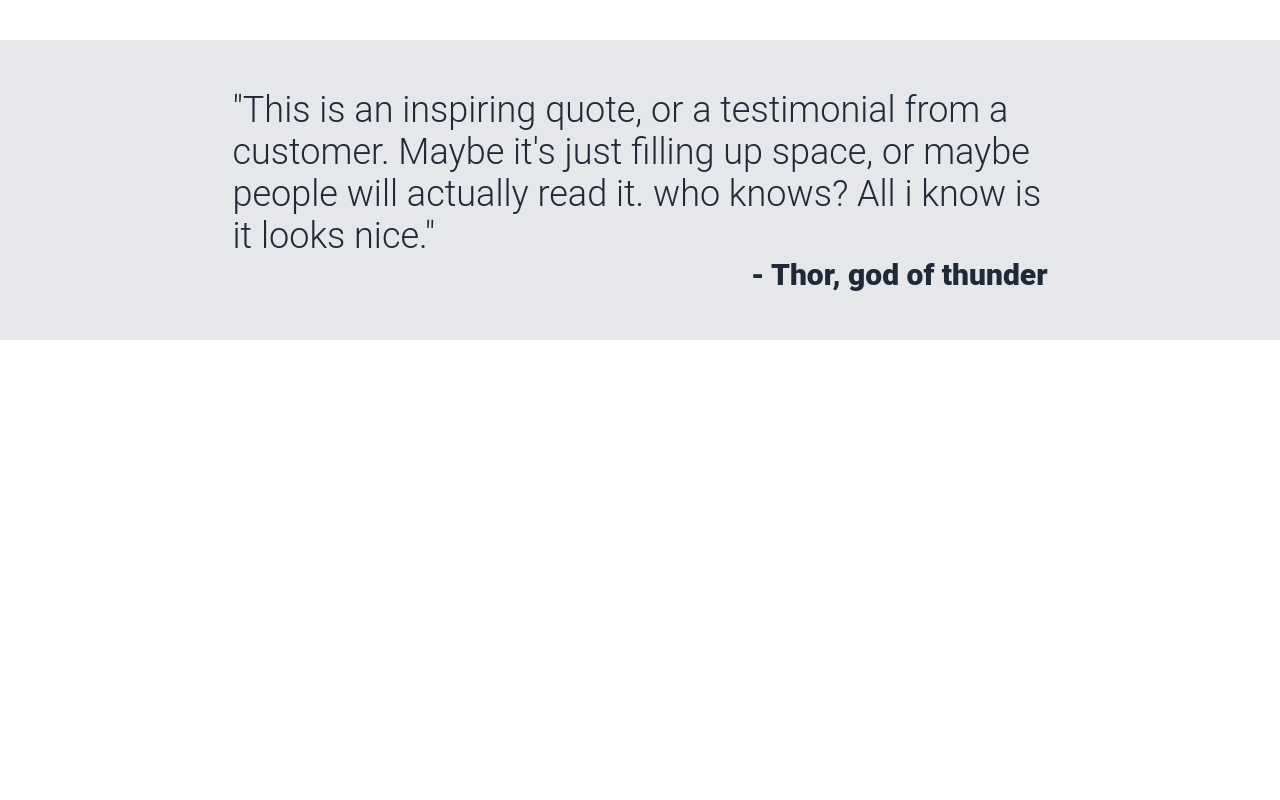
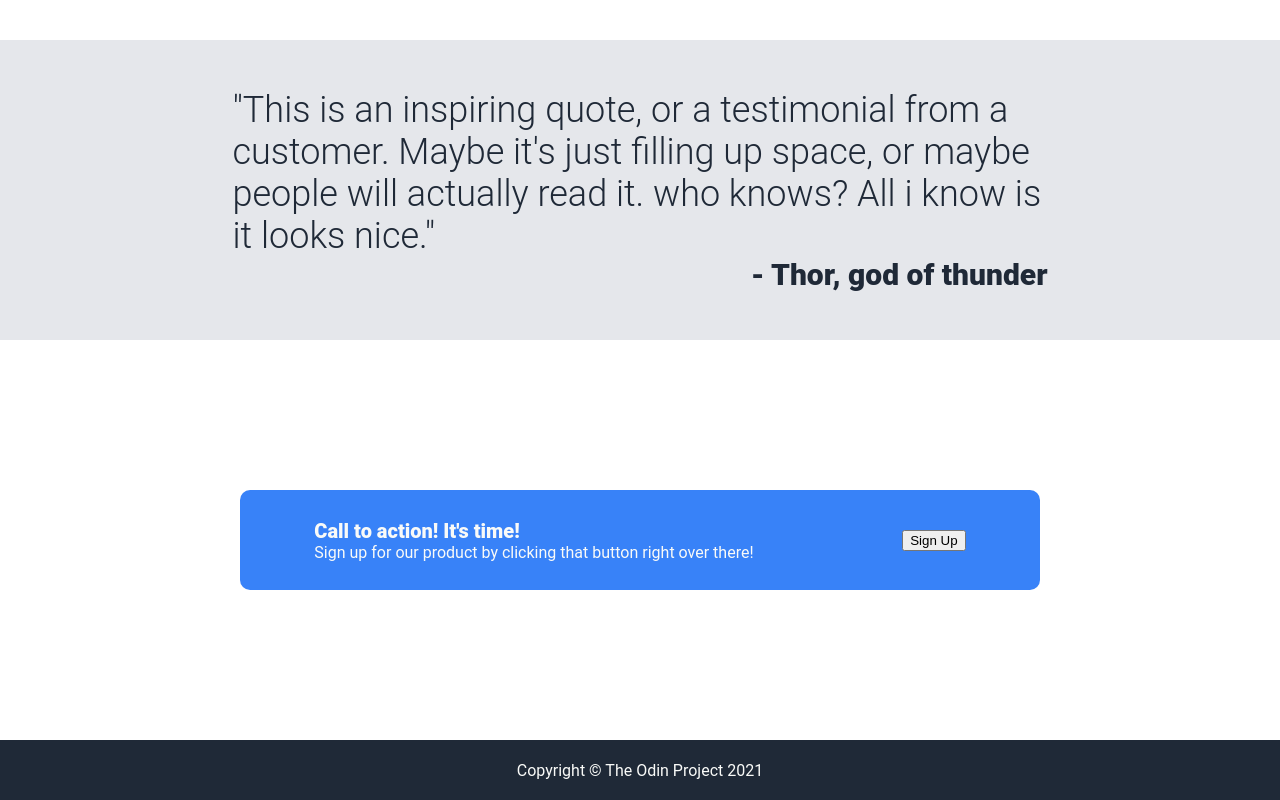
Before and after one commit to JoshTheGreatt/Landing-Page, a plain HTML site: page index.html in a window 1280 px wide. Shown: the part 1237-2037 px from the top of the page. Before the commit the page ends 1577 px from the top, so only its background shows below. Drawn offline with Linux system fonts and the light colour scheme.

Commit message:
added footer html and css

```diff
--- a/index.html
+++ b/index.html
@@ -70,7 +70,18 @@
             <a class="quote-author">- Thor, god of thunder</a>
         </div>
     </div>
-
+    <div class="content4">
+        <div class="action-box">
+            <div class="text">
+                <a class="action-text1">Call to action! It's time!</a>
+                <a class="action-text2"><br>Sign up for our product by clicking that button right over there!</a>
+            </div>
+            <button class="action-button">Sign Up</button>
+        </div>
+    </div>
+    <div class="footer">
+        <a class="footer-text">Copyright © The Odin Project 2021</a>
+    </div>
 </body>
 
 </html>
--- a/style.css
+++ b/style.css
@@ -117,6 +117,7 @@
      border: 2px solid #3882f8;
      justify-content: center;
      align-items: center;
+     border-radius: 10px;
  }
 
  .box {
@@ -167,3 +168,43 @@
      width: 815px;
      color: #1f2937;
  }
+
+ .content4 {
+     display: flex;
+     height: 400px;
+     justify-content: center;
+     align-items: center;
+ }
+
+ .action-box {
+     display: flex;
+     flex: 0 0 800px;
+     justify-content: space-around;
+     align-items: center;
+     height: 100px;
+     background-color: #3882f8;
+     border-radius: 10px;
+
+ }
+
+ .action-text1,
+ .action-text2 {
+     color: #f9faf8;
+ }
+
+ .action-text1 {
+     font-size: 20px;
+     font-weight: 800;
+ }
+
+ .footer {
+     display: flex;
+     justify-content: center;
+     align-items: center;
+     height: 60px;
+     background-color: #1F2937;
+ }
+
+ .footer-text {
+     color: #f9faf8;
+ }
```
